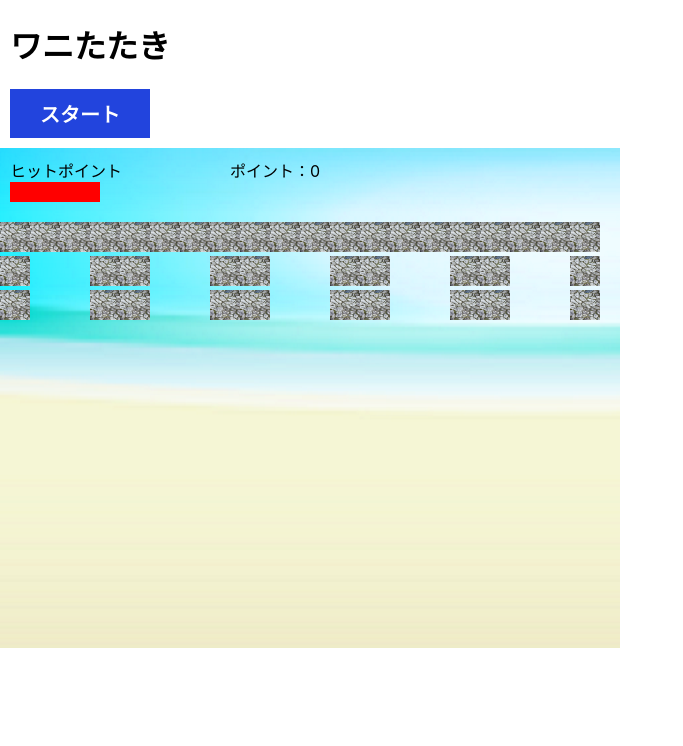
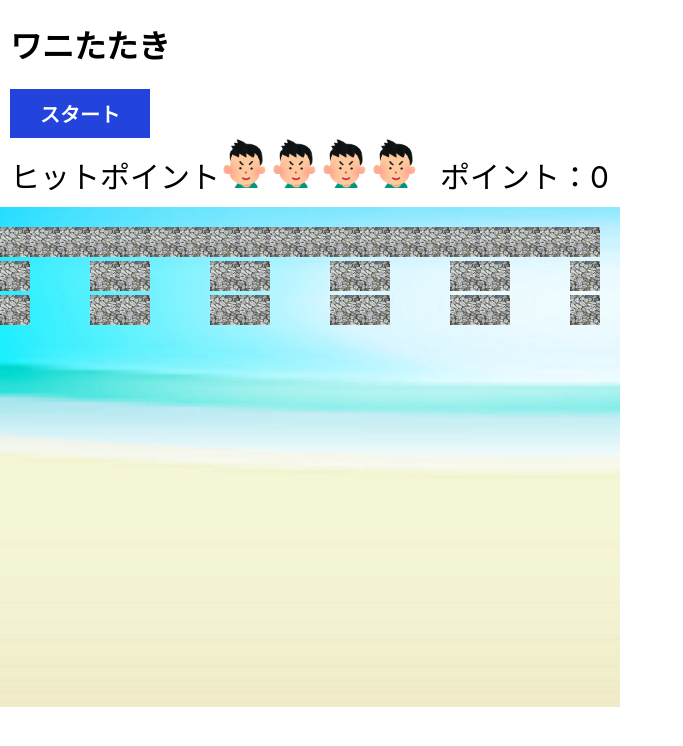
Before and after one commit to Elsammit/waniwanipanic, a React (Create React App) app: page / in a window 1280 px wide. Shown: the top 746 px of the page, without its empty margins (0-683 px from the left). Built offline with nearby package versions, Linux system fonts and the light colour scheme.

Commit message:
ヒットポイント表記変更

```diff
--- a/src/waniwani.css
+++ b/src/waniwani.css
@@ -8,19 +8,26 @@
     margin-left:10px;
     margin-top:20px;
     width:120px;
+
 }
 
 .Point{
-    float: left;
-    list-style: none;
-    margin-left:100px;
-    margin-top:20px;
+    margin-left:20px;
+    font-size: 30px;
 }
 
 .pointbar{
     background-color: red;
     border-color: red;
     width:90px;
+}
+
+.pointposition{
+    margin-left:10px;
+}
+
+.Hitpoint{
+    font-size: 30px;
 }
 
 .SeaBack{
--- a/src/waniwani.js
+++ b/src/waniwani.js
@@ -5,6 +5,7 @@ import wani from './image/makewani.png';
 import hit from './image/waniHit.png';
 import hitsound from './sound/boysound.mp3';
 import byte from './sound/byte.mp3';
+import face from './image/face.png'
 
 export default class waniwani extends Component  {
     constructor (props) {
@@ -12,7 +13,7 @@ export default class waniwani extends Component  {
         this.state = {
             location:0,
             hitflg:true,
-            hitpoint:30,
+            hitpoint:3,
             point:0
         };
     }
@@ -23,22 +24,22 @@ export default class waniwani extends Component  {
         <table cellSpacing="0" cellPadding="0">
             <tbody>
                 <tr>
-                    <td><img src={iwakabe} height="30px" width="30px"/></td>
-                    <td><img src={iwakabe} height="30px" width="30px"/></td>
-                    <td><img src={iwakabe} height="30px" width="30px"/></td>
-                    <td><img src={iwakabe} height="30px" width="30px"/></td>
+                    <td><img src={iwakabe} alt="kabe" height="30px" width="30px"/></td>
+                    <td><img src={iwakabe} alt="kabe" height="30px" width="30px"/></td>
+                    <td><img src={iwakabe} alt="kabe" height="30px" width="30px"/></td>
+                    <td><img src={iwakabe} alt="kabe" height="30px" width="30px"/></td>
                 </tr>
                 <tr>
-                <td><img src={iwakabe} height="30px" width="30px"/></td>
+                <td><img src={iwakabe} alt="kabe" height="30px" width="30px"/></td>
                     <td></td>
                     <td></td>
-                    <td><img src={iwakabe} height="30px" width="30px"/></td>
+                    <td><img src={iwakabe} alt="kabe" height="30px" width="30px"/></td>
                 </tr>
                 <tr>
-                <td><img src={iwakabe} height="30px" width="30px"/></td>
+                <td><img src={iwakabe} alt="kabe" height="30px" width="30px"/></td>
                     <td></td>
                     <td></td>
-                    <td><img src={iwakabe} height="30px" width="30px"/></td>
+                    <td><img src={iwakabe} alt="kabe" height="30px" width="30px"/></td>
                 </tr>
             </tbody>
         </table>
@@ -71,7 +72,7 @@ export default class waniwani extends Component  {
     finish_Game = () =>{
         return new Promise((resolve, reject) =>{
             this.setState(()=>{
-                return {hitpoint:30};
+                return {hitpoint:3};
             })
             this.setState(()=>{
                 return {hitflg:true};
@@ -83,11 +84,18 @@ export default class waniwani extends Component  {
                 return {point:0};
             })
 
+
             clearInterval(this.intervalId);
             document.getElementById("StButton").removeAttribute("disabled");
             document.getElementById("StButton").style.backgroundColor = "#24d";
 
-            document.getElementById('hitpointbar').style.width = 30*3 + "px";
+            //document.getElementById('hitpointbar').style.width = 30*3 + "px";
+            for(var i=0;i<4;i++){
+                var hitpointId = "HitPointFace" + i;
+                document.getElementById(hitpointId).style.visibility = "visible";
+            }
+            //this.DoCalcHitpoint();
+            //document.getElementById('hitpointbar')
             resolve();
         })
 
@@ -96,9 +104,11 @@ export default class waniwani extends Component  {
     test = () =>{
         return new Promise((resolve, reject) =>{
             const {hitpoint} = this.state;
-            document.getElementById('hitpointbar').style.width = (hitpoint - 10)*3 + 10 + "px";
+            //document.getElementById('hitpointbar').style.width = (hitpoint - 10)*3 + 10 + "px";
+            var hitpointId = "HitPointFace" + hitpoint;
+            document.getElementById(hitpointId).style.visibility = "hidden";
             this.setState(()=>{
-                return {hitpoint:hitpoint - 10};
+                return {hitpoint:hitpoint - 1};
             })
             resolve();
         })
@@ -132,13 +142,15 @@ export default class waniwani extends Component  {
     checkHitpoint = () =>{
         return new Promise((resolve, reject) =>{
             const {hitpoint} = this.state;
-            console.log("hitpoint:"+hitpoint);
             if(hitpoint <0){
-                document.getElementById('hitpointbar').style.width = 0 + "px";
-                this.CheckResult();
+                //this.CheckResult();
+                this.finish_Game().then( () =>{
+
+                    //alert("Game Finish!!");
+                })
             }else{
-                const audio = new Audio(byte);
-                audio.play();
+                //const audio = new Audio(byte);
+                //audio.play();
             }
         })
     }
@@ -173,13 +185,14 @@ export default class waniwani extends Component  {
                 <h1>ワニたたき</h1>
                 <input type="button" id="StButton"　className="StButton" value="スタート" onClick={this.ClickStart}></input><br/>
             </div>
-            <div className="hitpoint">
-                <a>ヒットポイント</a>
-                <div id="hitpointbar" width="100px" height="50px" className="pointbar" >&nbsp;</div>
+            <div className="pointposition">
+                <a className="Hitpoint">ヒットポイント</a>
+                <img id="HitPointFace0" alt="hitpoint" src={face} width="50px"/>
+                <img id="HitPointFace1" alt="hitpoint" src={face} width="50px"/>
+                <img id="HitPointFace2" alt="hitpoint" src={face} width="50px"/>
+                <img id="HitPointFace3" alt="hitpoint" src={face} width="50px"/>
+                <a className="Point">ポイント：{point}</a>
             </div>
-            <div className="Point">
-                <a>ポイント：{point}</a>
-                </div>
 
             <div className="SeaBack">
             <div className = "Gate">
@@ -192,34 +205,34 @@ export default class waniwani extends Component  {
             {
                 (() => {
                     if(location===1){
-                        if(hitflg == true){
-                            return(<div className="WaniWani1"><img src={hit} width="150px" heigt="150px" /></div>)
+                        if(hitflg === true){
+                            return(<div className="WaniWani1"><img src={hit} alt="Wani" width="150px" heigt="150px" /></div>)
                         }else{
-                            return(<div className="WaniWani1"  onClick={this.HitWani}><img src={wani} width="100px" heigt="100px" /></div>);
+                            return(<div className="WaniWani1"  onClick={this.HitWani}><img src={wani} alt="hit" width="100px" heigt="100px" /></div>);
                         }
                     }else if(location===2){
-                        if(hitflg == true){
-                            return(<div className="WaniWani2"><img src={hit} width="150px" heigt="150px" /></div>)
+                        if(hitflg === true){
+                            return(<div className="WaniWani2"><img src={hit} alt="Wani" width="150px" heigt="150px" /></div>)
                         }else{
-                            return(<div className="WaniWani2"  onClick={this.HitWani}><img src={wani} width="100px" heigt="100px" /></div>);
+                            return(<div className="WaniWani2"  onClick={this.HitWani}><img src={wani} alt="hit" width="100px" heigt="100px" /></div>);
                         }
                     }else if(location===3){
-                        if(hitflg == true){
-                            return(<div className="WaniWani3"><img src={hit} width="150px" heigt="150px" /></div>)
+                        if(hitflg === true){
+                            return(<div className="WaniWani3"><img src={hit} alt="Wani" width="150px" heigt="150px" /></div>)
                         }else{
-                            return(<div className="WaniWani3" onClick={this.HitWani}><img src={wani} width="100px" heigt="100px" /></div>);
+                            return(<div className="WaniWani3" onClick={this.HitWani}><img src={wani} alt="hit" width="100px" heigt="100px" /></div>);
                         }
                     }else if(location===4){
-                        if(hitflg == true){
-                            return(<div className="WaniWani4"><img src={hit} width="150px" heigt="150px" /></div>)
+                        if(hitflg === true){
+                            return(<div className="WaniWani4"><img src={hit} alt="Wani" width="150px" heigt="150px" /></div>)
                         }else{
-                            return(<div className="WaniWani4"  onClick={this.HitWani}><img src={wani} width="100px" heigt="100px" /></div>);
+                            return(<div className="WaniWani4"  onClick={this.HitWani}><img src={wani} alt="hit" width="100px" heigt="100px" /></div>);
                         }
                     }else if(location===5){
-                        if(hitflg == true){
-                            return(<div className="WaniWani5"><img src={hit} width="150px" heigt="150px" /></div>)
+                        if(hitflg === true){
+                            return(<div className="WaniWani5"><img src={hit} alt="Wani" width="150px" heigt="150px" /></div>)
                         }else{
-                            return(<div className="WaniWani5"  onClick={this.HitWani}><img src={wani} width="100px" heigt="100px" /></div>);
+                            return(<div className="WaniWani5"  onClick={this.HitWani}><img src={wani} alt="hit" width="100px" heigt="100px" /></div>);
                         }
                     }
                 })()
```
Also changed, not shown: src/image/face.png (added).
